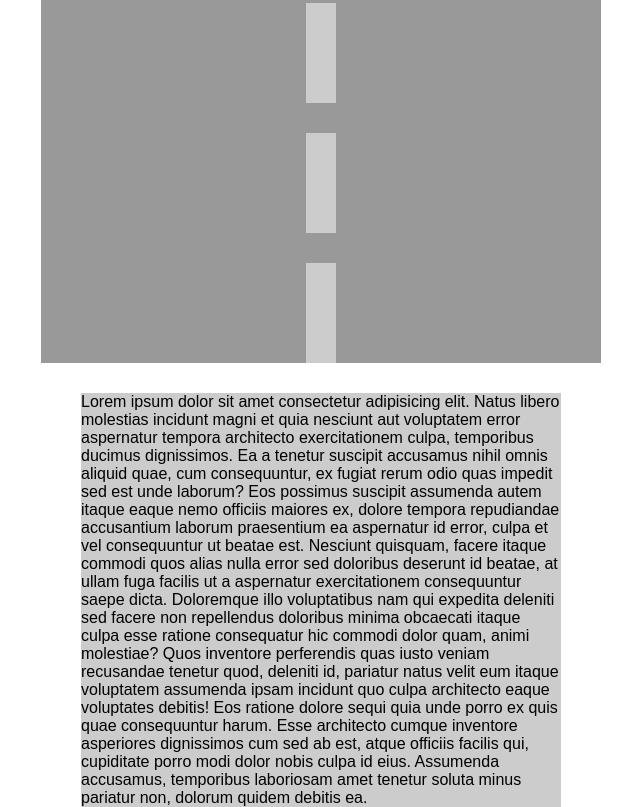
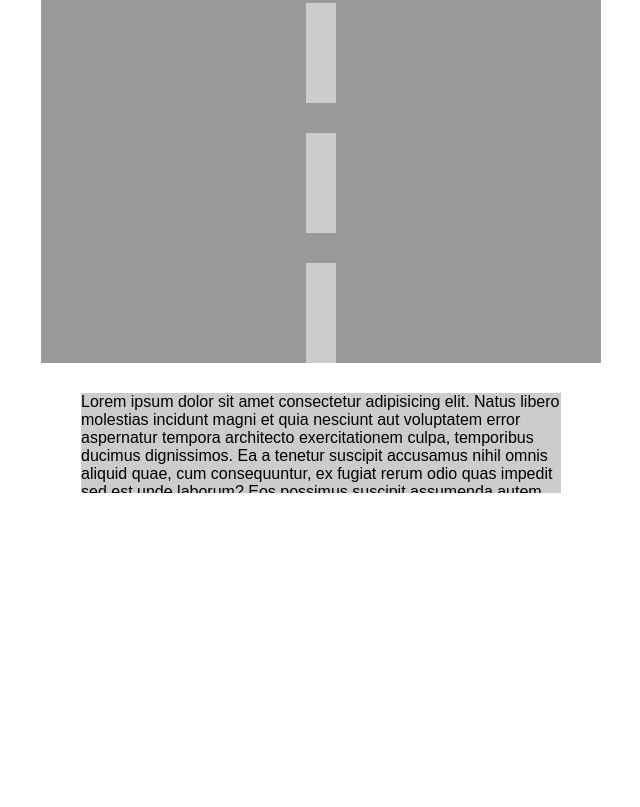
Before and after one commit to antonkolesnik-rubik/antonkolesnik-rubik.github.io, a plain HTML site: page 04/index.html in a window 1280 px wide. Shown: the part 538-1345 px from the top of the page, without its empty margins (319-959 px from the left). After the commit the page ends 1031 px from the top, so only its background shows below. Drawn offline with Linux system fonts and the light colour scheme.

Commit message:
update second lesson

```diff
--- a/04/index.html
+++ b/04/index.html
@@ -39,6 +39,27 @@
       qui, cupiditate porro modi dolor nobis culpa id eius. Assumenda accusamus,
       temporibus laboriosam amet tenetur soluta minus pariatur non, dolorum
       quidem debitis ea.
+      Lorem ipsum dolor sit amet consectetur adipisicing elit. Natus libero
+      molestias incidunt magni et quia nesciunt aut voluptatem error aspernatur
+      tempora architecto exercitationem culpa, temporibus ducimus dignissimos.
+      Ea a tenetur suscipit accusamus nihil omnis aliquid quae, cum
+      consequuntur, ex fugiat rerum odio quas impedit sed est unde laborum? Eos
+      possimus suscipit assumenda autem itaque eaque nemo officiis maiores ex,
+      dolore tempora repudiandae accusantium laborum praesentium ea aspernatur
+      id error, culpa et vel consequuntur ut beatae est. Nesciunt quisquam,
+      facere itaque commodi quos alias nulla error sed doloribus deserunt id
+      beatae, at ullam fuga facilis ut a aspernatur exercitationem consequuntur
+      saepe dicta. Doloremque illo voluptatibus nam qui expedita deleniti sed
+      facere non repellendus doloribus minima obcaecati itaque culpa esse
+      ratione consequatur hic commodi dolor quam, animi molestiae? Quos
+      inventore perferendis quas iusto veniam recusandae tenetur quod, deleniti
+      id, pariatur natus velit eum itaque voluptatem assumenda ipsam incidunt
+      quo culpa architecto eaque voluptates debitis! Eos ratione dolore sequi
+      quia unde porro ex quis quae consequuntur harum. Esse architecto cumque
+      inventore asperiores dignissimos cum sed ab est, atque officiis facilis
+      qui, cupiditate porro modi dolor nobis culpa id eius. Assumenda accusamus,
+      temporibus laboriosam amet tenetur soluta minus pariatur non, dolorum
+      quidem debitis ea.
     </div>
   </body>
 </html>
--- a/04/style.css
+++ b/04/style.css
@@ -28,9 +28,10 @@ h4 {
 }
 
 .lorem {
-  overflow: scroll;
+  overflow-y: scroll;
   position: relative;
   margin-left: 400px;
+  max-height: 100px;
   margin-right: 400px;
   background: #ccc;
 }
```
